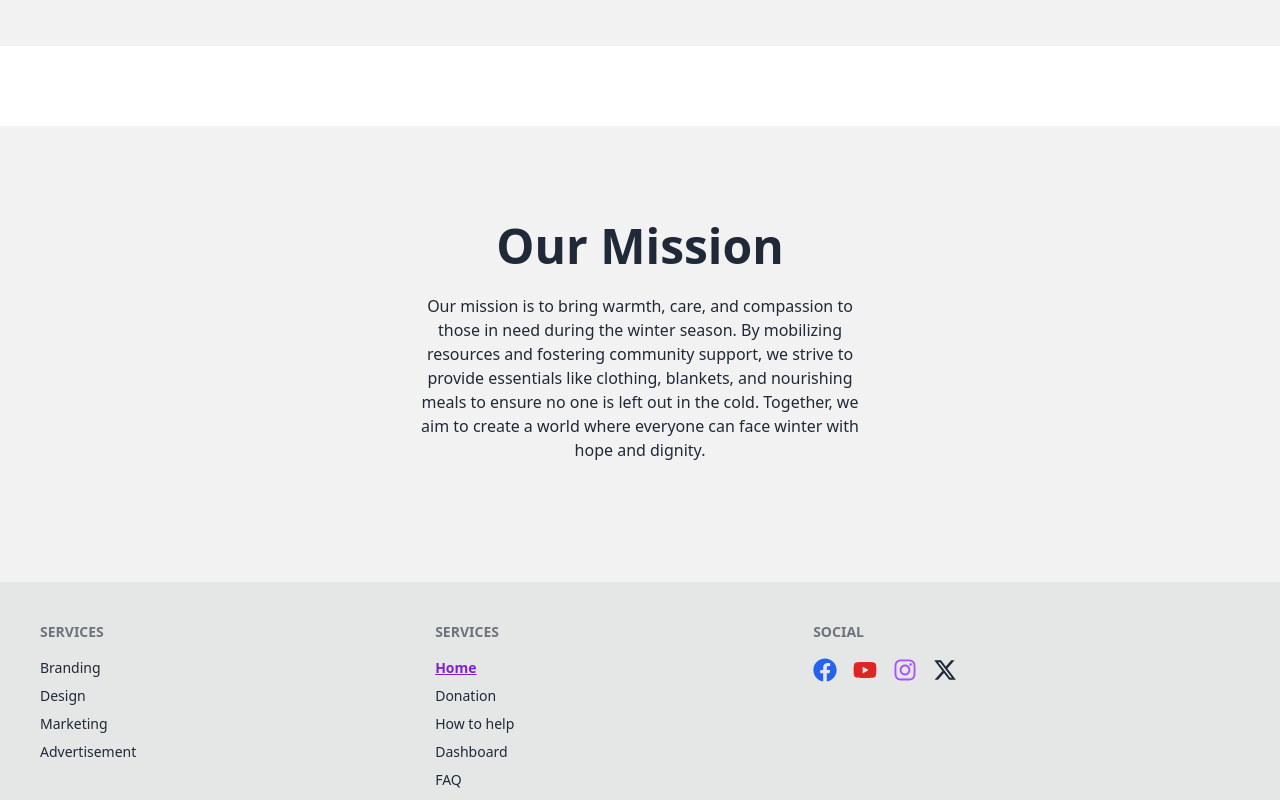
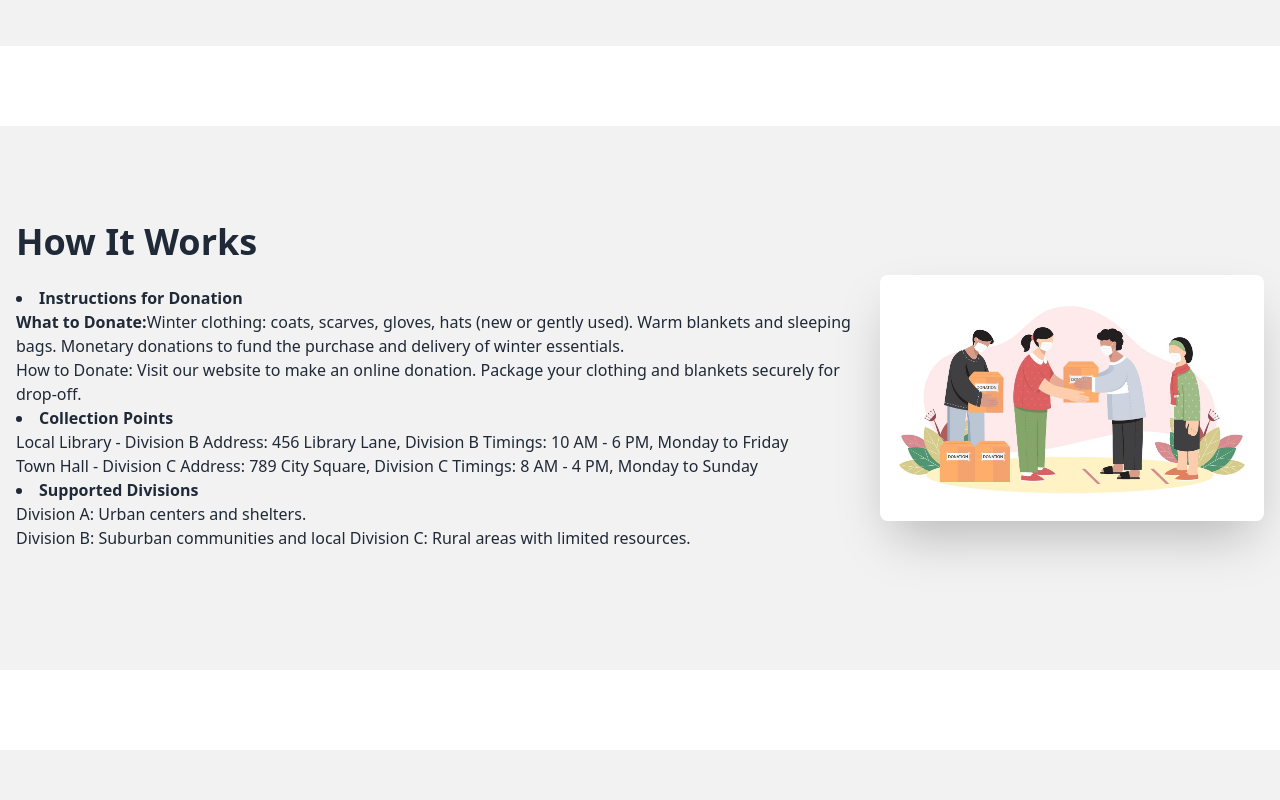
Before and after one commit to Alifa-AS/winter-cloth-donation, a React (Vite) app: page / in a window 1280 px wide. Shown: the part 1080-1880 px from the top of the page. Built offline with nearby package versions, Linux system fonts and the light colour scheme; no server answers.

Commit message:
added about

```diff
--- a/src/Component/Home/Home.jsx
+++ b/src/Component/Home/Home.jsx
@@ -2,6 +2,7 @@ import React from 'react';
 import Banner from './Banner';
 import About from './About';
 import HowWorks from './HowWorks';
+import OurMission from './OurMission';
 
 
 const Home = () => {
@@ -11,6 +12,7 @@ const Home = () => {
             <Banner></Banner>
             <About></About>
             <HowWorks></HowWorks>
+            <OurMission></OurMission>
 
         </div>
     );
--- a/src/Component/Home/HowWorks.jsx
+++ b/src/Component/Home/HowWorks.jsx
@@ -1,21 +1,47 @@
 import React from 'react';
-
+import img from '../../assets/b.jpg'
 
 const HowWorks = () => {
     return (
-        <div>
-            <div className="hero bg-base-200 py-20">
+        <div className='my-20'>
+           <div className="hero bg-base-200 py-20">
+            <div className="hero-content flex-col lg:flex-row-reverse">
+                <img
+                src={img}
+                className="max-w-sm rounded-lg shadow-2xl" />
+                <div>
+                <h1 className="text-4xl font-bold">How It Works</h1>
+                <p className="py-6">
+                   <li className='font-bold'>Instructions for Donation</li>
+                   <ul><span className='font-semibold'>What to Donate:</span>
+                    Winter clothing: coats, scarves, gloves, hats (new or gently used).
+                    Warm blankets and sleeping bags.
+                    Monetary donations to fund the purchase and delivery of winter essentials.
+                    <br />
+                    How to Donate:
 
-                <div className="hero-content text-center">
-                    <div className="max-w-md">
-                    <h1 className="text-5xl font-bold">Our Mission</h1>
-                    <p className="py-6">
-                    Our mission is to bring warmth, care, and compassion to those in need during the winter season. By mobilizing resources and fostering community support, we strive to provide essentials like clothing, blankets, and nourishing meals to ensure no one is left out in the cold. Together, we aim to create a world where everyone can face winter with hope and dignity.
-                    </p>
+                    Visit our website to make an online donation.
+                    Package your clothing and blankets securely for drop-off.</ul>
+                    <li className='font-bold'> Collection Points</li>
+                    <ul>Local Library - Division B
+                    Address: 456 Library Lane, Division B
+                    Timings: 10 AM - 6 PM, Monday to Friday
+                    <br />
+                    <ul>Town Hall - Division C
+                    Address: 789 City Square, Division C
+                    Timings: 8 AM - 4 PM, Monday to Sunday</ul>
+                    </ul>
+                    <li className='font-bold'>Supported Divisions</li>
+                    <ul>
+                    Division A: Urban centers and shelters. <br />
+                    Division B: Suburban communities and local <organizations className="br"></organizations>
+                    Division C: Rural areas with limited resources. <br />
+                    </ul>
+                </p>
 
-                    </div>
                 </div>
-                </div>
+            </div>
+            </div>
         </div>
     );
 };
--- /dev/null
+++ b/src/Component/Home/OurMission.jsx
@@ -0,0 +1,21 @@
+import React from 'react';
+
+const OurMission = () => {
+    return (
+        <div>
+             <div className="hero bg-base-200 py-20">
+                <div className="hero-content text-center">
+                    <div className="max-w-md">
+                    <h1 className="text-5xl font-bold">Our Mission</h1>
+                    <p className="py-6">
+                    Our mission is to bring warmth, care, and compassion to those in need during the winter season. By mobilizing resources and fostering community support, we strive to provide essentials like clothing, blankets, and nourishing meals to ensure no one is left out in the cold. Together, we aim to create a world where everyone can face winter with hope and dignity.
+                    </p>
+
+                    </div>
+                </div>
+                </div>
+        </div>
+    );
+};
+
+export default OurMission;
```
